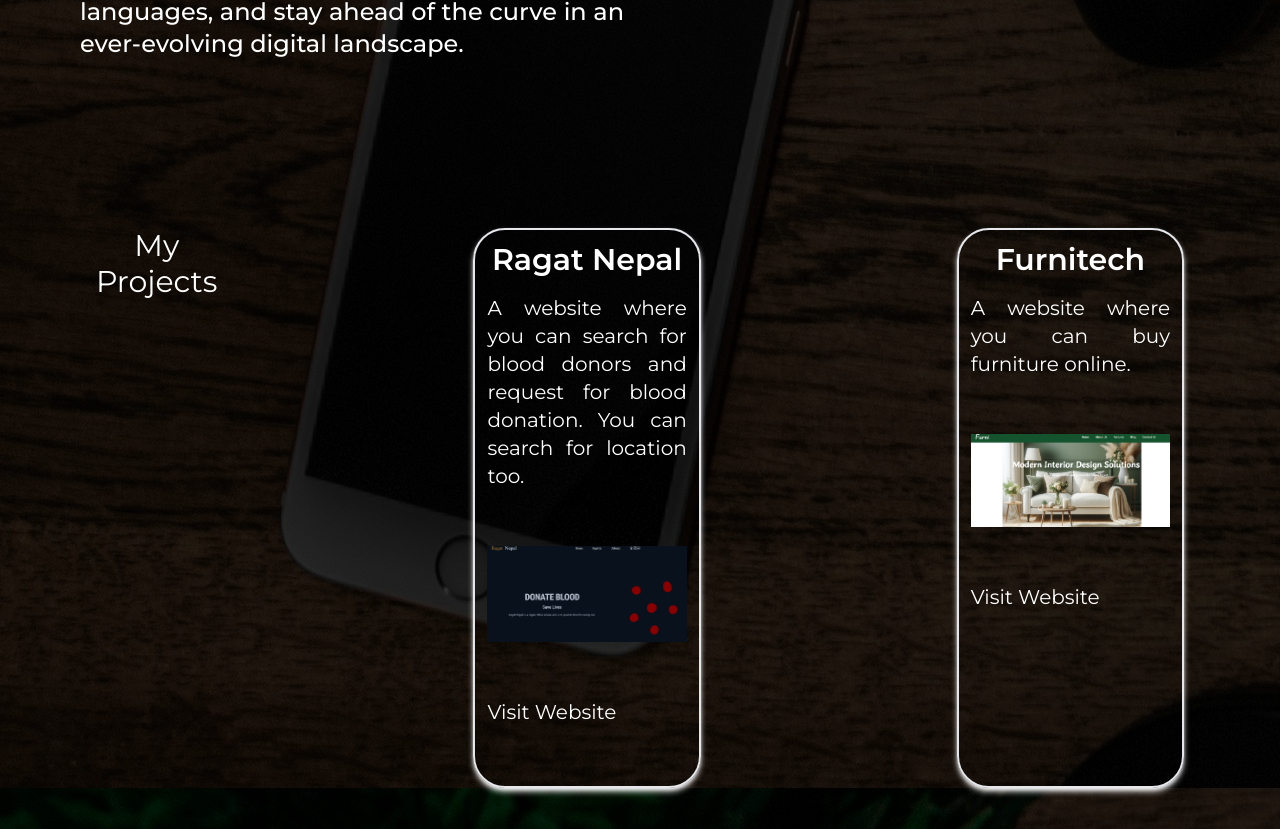
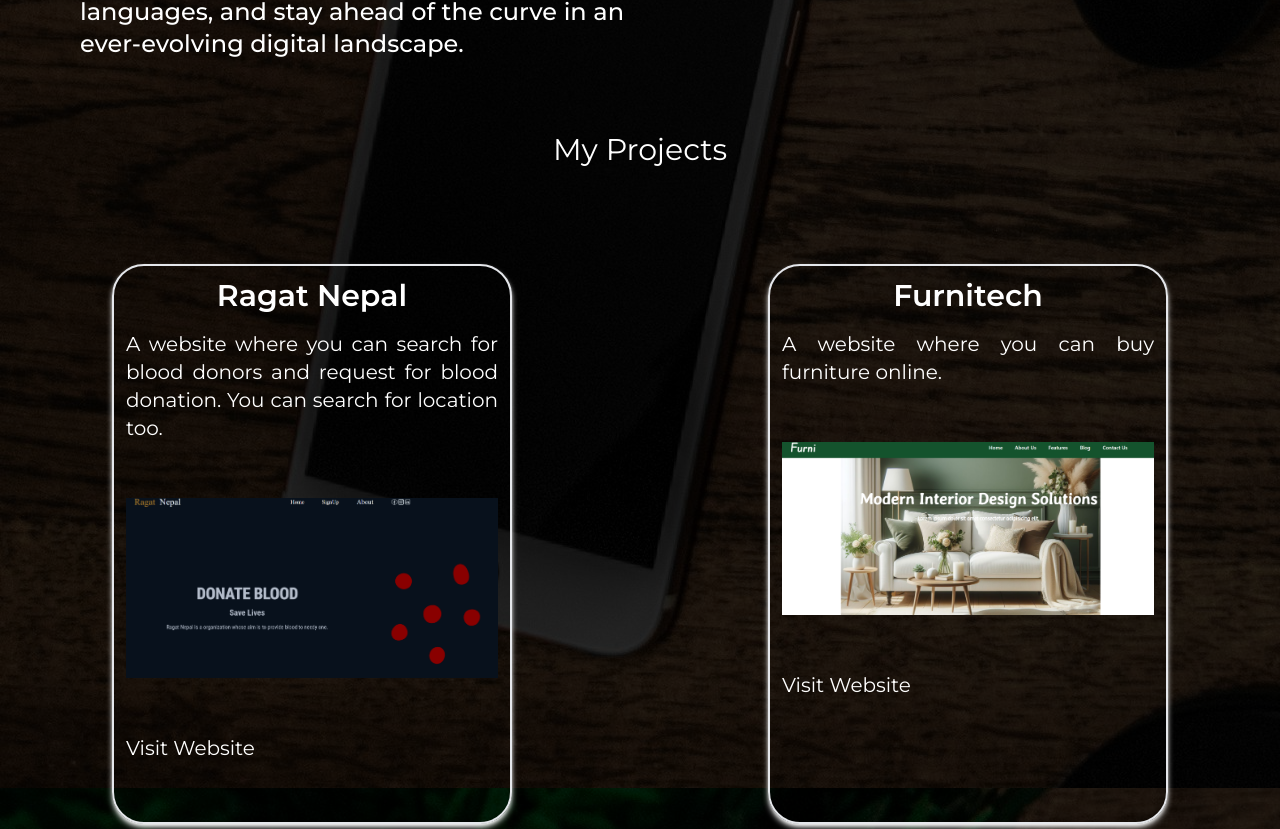
Before and after one commit to bhattaraisushma/Portfolio_, a React (Vite) app in the folder frontend/: page / in a window 1280 px wide. Shown: the part 1468-2297 px from the top of the page. Built offline with nearby package versions, Linux system fonts and the light colour scheme.

Commit message:
projects

```diff
--- a/frontend/src/components/Project.jsx
+++ b/frontend/src/components/Project.jsx
@@ -2,8 +2,10 @@
 import {projects} from './data'
 const Project = () => {
   return (
-    <div id='/project' className='md:h-screen w-full flex md:flex-row justify-center md:gap-[16rem] gap-[6rem] flex-col md:p-[6rem] p-6 md:top-0 top-[4rem]'>
+
+    <div id='/project' className='md:h-screen w-full  flex flex-col  md:top-0 top-[4rem]'>
    <div className='font-montserrat text-3xl'>My Projects </div>
+   <div className='flex md:flex-row flex-col  justify-center md:gap-[16rem] gap-[6rem]  md:p-[6rem] p-6 '>
     {projects.map((project,index)=>(
 <div id={index} className='md:h-[35rem] h-fit md:w-[25rem]  w-fit p-3 font-montserrat flex flex-col gap-4 text-xl border-solid border-2 text-justify  rounded-[2rem] shadow-md shadow-white'>
     <h1 className='font-semibold text-3xl text-center'>{project.Title}</h1>
@@ -14,6 +16,7 @@
 </div>
     ))}
     </div>
+    </div>
   )
 }
 
--- a/frontend/src/components/Skill.jsx
+++ b/frontend/src/components/Skill.jsx
@@ -13,7 +13,7 @@
 
     <div className='bg-[#000000] bg-opacity-[85%] md:h-screen h-fit w-full  flex justify-start md:p-[5rem] md:items-center md:top-0 pt-[16rem]'>
 
-    <div  className=' h-[30rem] w-[40rem rounded-2xl p-5 '>
+    <div  className=' h-[30rem] w-[40rem] rounded-2xl p-5 '>
     <div className='font-montserrat text-3xl flex justify-center'>My Skills </div>
     <Accordion type="single" collapsible>
   <AccordionItem value="item-1">
```
